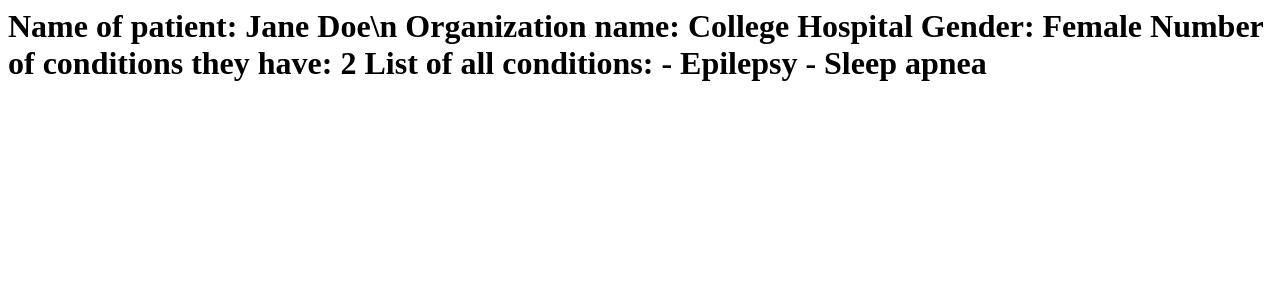
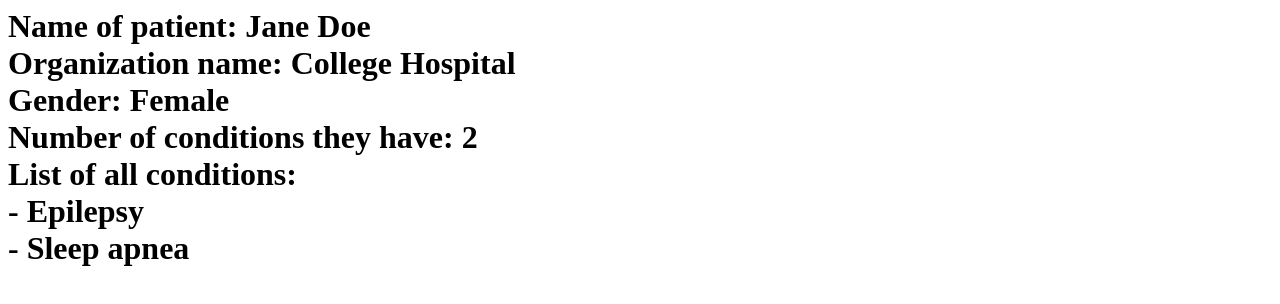
Before and after one commit to x68luo/QA-inter-winter2020, a plain HTML site: page index.html in a window 1280 px wide. Drawn offline with Linux system fonts and the light colour scheme.

Commit message:
Update index.html

```diff
--- a/index.html
+++ b/index.html
@@ -1,7 +1,8 @@
-<h1>Name of patient: Jane Doe\n
-Organization name: College Hospital
-Gender: Female
-Number of conditions they have: 2
-List of all conditions:
-- Epilepsy
-- Sleep apnea</h1>
+<h1>Name of patient: Jane Doe<br>
+Organization name: College Hospital<br>
+Gender: Female<br>
+Number of conditions they have: 2<br>
+List of all conditions:<br>
+- Epilepsy<br>
+- Sleep apnea<br>
+</h1>
```
